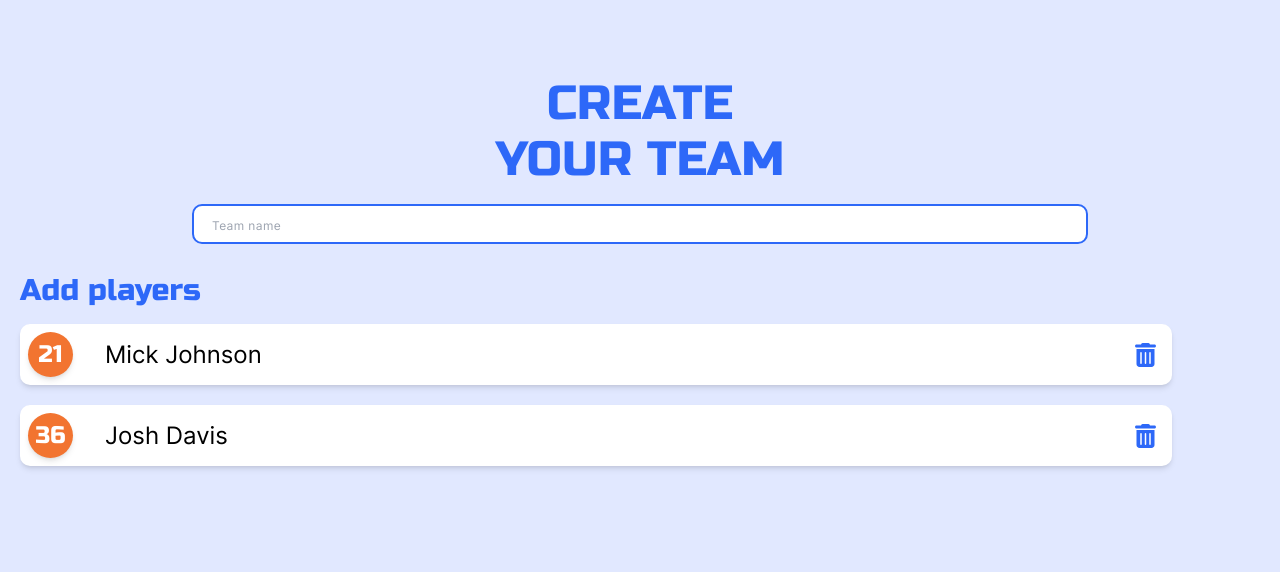
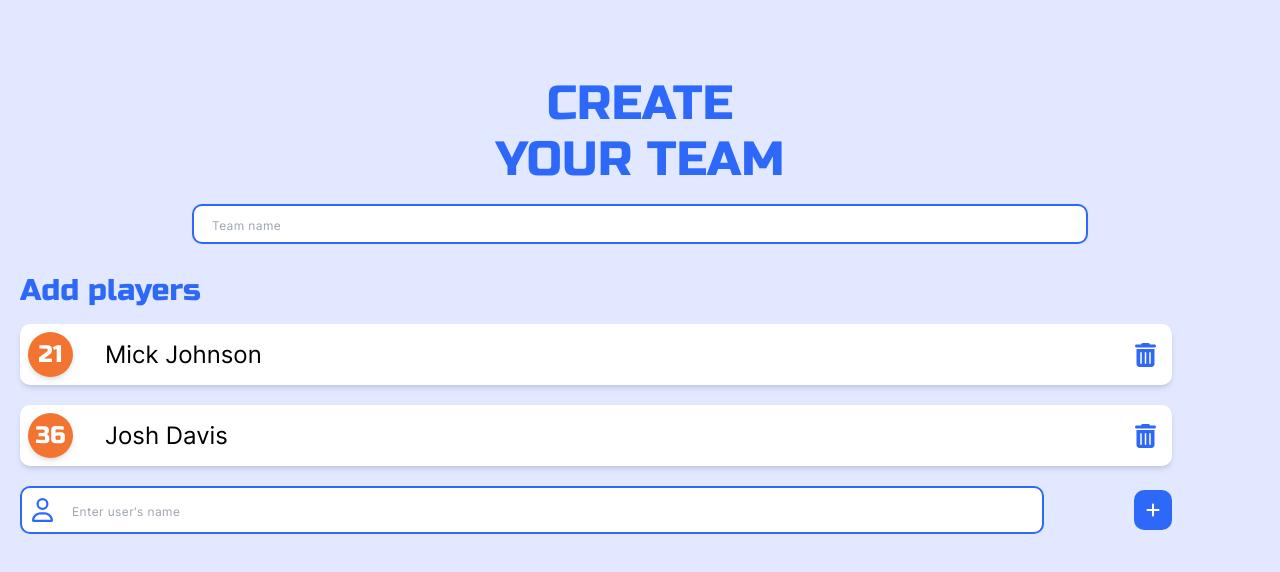
Before and after one commit to RasimMehdiyev/rdexp, a React (Create React App) app: page /team/create in a window 1280 px wide. Shown: the top 572 px of the page. Built offline with nearby package versions, Linux system fonts and the light colour scheme; no server answers.

Commit message:
TeamCreatePage in progress

```diff
--- a/package.json
+++ b/package.json
@@ -4,6 +4,7 @@
     "private": true,
     "dependencies": {
         "@fortawesome/fontawesome-svg-core": "^6.4.2",
+        "@fortawesome/free-regular-svg-icons": "^6.4.2",
         "@fortawesome/free-solid-svg-icons": "^6.4.2",
         "@fortawesome/react-fontawesome": "^0.2.0",
         "@headlessui/react": "^1.7.17",
--- a/src/components/PersonTag.js
+++ b/src/components/PersonTag.js
@@ -1,16 +1,32 @@
 import React from "react";
+import { useState } from "react";
 import { FontAwesomeIcon } from "@fortawesome/react-fontawesome";
 import { faTrashAlt } from "@fortawesome/free-solid-svg-icons";
+import PlayerDeletionModal from '../components/PlayerDeletionModal.js';
 
 const PersonTag = ({ name, number, isPlayer }) => {
+
+    const [isDeletionModalOpen, setDeletionModalOpen] = useState(false);
+
+    const openDeletionModal = () => {
+        setDeletionModalOpen(true);
+      };
+
+      const closeDeletionModal = () => {
+        setDeletionModalOpen(false);
+      };
+
   return (
     <div className="flex items-center mb-5 bg-white shadow-md p-2 rounded-10px w-[90vw]">
       {isPlayer && (
         <div className="font-russoOne circle-number shadow-md bg-sn-main-orange text-white mr-8">{number}</div>
       )}
       <h5 className="font-interReg text-2xl cursor-pointer">{name}</h5>
-      <FontAwesomeIcon icon={faTrashAlt} className="ml-auto pr-2 text-game-blue text-2xl" />
+      <FontAwesomeIcon icon={faTrashAlt} className="ml-auto pr-2 text-game-blue text-2xl" onClick={openDeletionModal} />
+
+      <PlayerDeletionModal isOpen={isDeletionModalOpen} closeModal={closeDeletionModal} />
     </div>
+
   );
 };
 
--- a/src/pages/TeamCreatePage.js
+++ b/src/pages/TeamCreatePage.js
@@ -1,5 +1,6 @@
 import React from 'react'
-import { faTrashAlt } from "@fortawesome/free-solid-svg-icons";
+import { faUser} from "@fortawesome/free-regular-svg-icons";
+import { faPlus} from "@fortawesome/free-solid-svg-icons";
 import { FontAwesomeIcon } from "@fortawesome/react-fontawesome";
 import PersonTag from '../components/PersonTag.js';
 
@@ -26,6 +27,24 @@ const TeamCreatePage = () => {
         <PersonTag name="Mick Johnson" number="21" isPlayer={true} />
         <PersonTag name="Josh Davis" number="36" isPlayer={true} />
 
+        <div className="flex items-center w-[90vw]">
+
+          <div className="relative">
+            <input
+              className="h-[6vh] pl-10 w-[80vw] rounded-10px border-2 border-game-blue font-interReg"
+              placeholder="Enter user's name"
+            />
+            <div className="absolute left-3 top-2 pt-1">
+              <FontAwesomeIcon icon={faUser} className="text-game-blue h-[3vh]" />
+            </div>
+          </div>
+
+          <button className=" bg-game-blue p-2 pl-3 pr-3 rounded-10px  ml-auto">
+              <FontAwesomeIcon icon={faPlus} className="text-white" />
+          </button>
+
+        </div>
+
       </div>
 
 
```
Also changed, not shown: src/index.css (line endings or trailing spaces), 1 other file (tests, documents, lock files or other folders).
